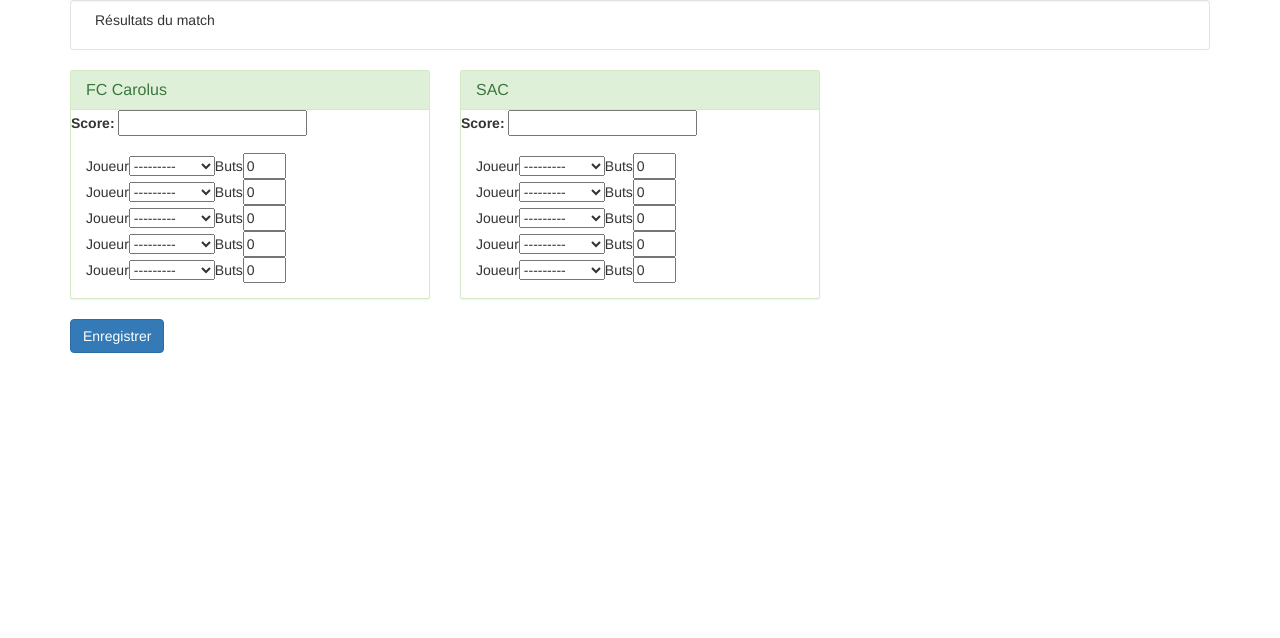
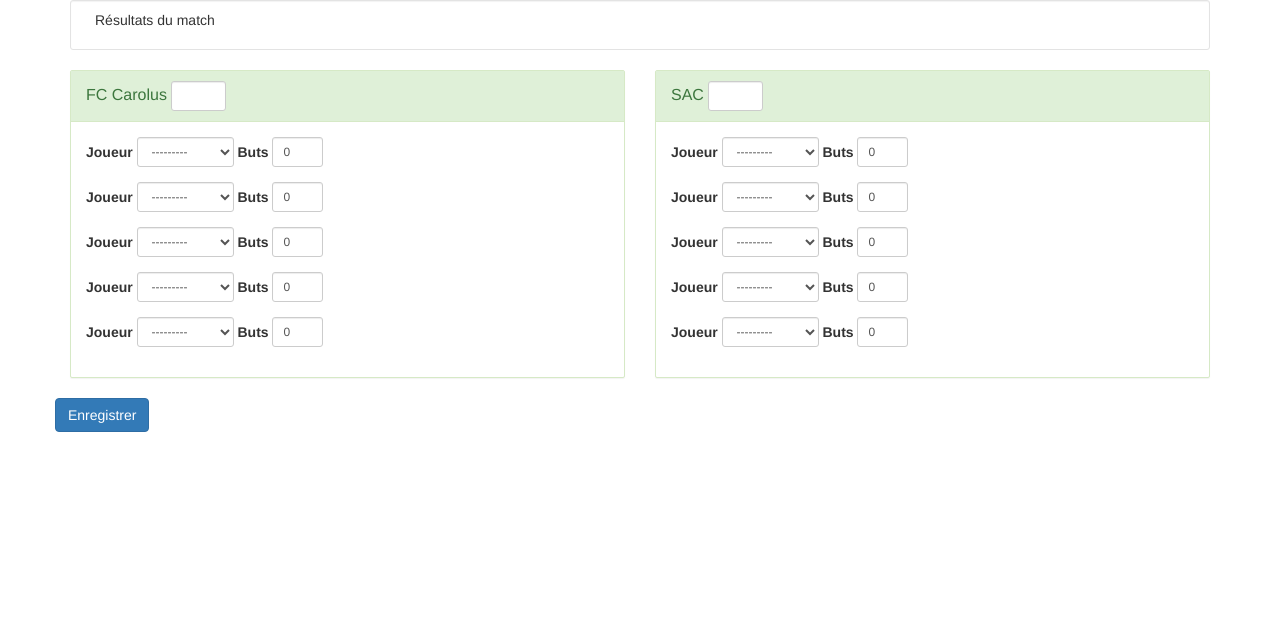
Before and after one commit to charlesdsp/fccarolus, a Django app: page /fcc/addResults in a window 1280 px wide. Shown: the part 52-690 px from the top of the page. Run offline with Django 3.2, Linux system fonts and the light colour scheme; data comes from the database, SQL or seed files in the repository; some libraries are stand-ins or nearby versions.

Commit message:
Mise en forme AddResults

```diff
--- a/fcc/forms.py
+++ b/fcc/forms.py
@@ -68,29 +68,44 @@ class ResultatTeamAForm(forms.ModelForm):
             model = Resultat
             fields = ('userFCC', 'buts',)
 
+    def __init__(self, *args, **kwargs):
+        super(ResultatTeamAForm, self).__init__(*args, **kwargs)
+        self.fields['userFCC'].widget.attrs.update({'class': 'form-control input-sm', 'style': "width: auto; display: inline;"})
+        self.fields['buts'].widget.attrs.update({'class': 'form-control input-sm', 'style': "width: auto; display: inline;"})
+
 
 class ResultatTeamBForm(forms.ModelForm):
     """Résultat d'un joueur de l'équipe B."""
 
     userFCC = forms.ModelChoiceField(queryset=UserFCC.objects.all(), label="Joueur")
-    buts = forms.IntegerField(widget=forms.TextInput(attrs={'size': 2}), initial=0)
+    buts = forms.IntegerField(widget=forms.TextInput(attrs={'size': 2, 'class': 'form-control input-sm'}), initial=0)
 
     class Meta:
         # Provide an association between the ModelForm and a model
             model = Resultat
             fields = ('userFCC', 'buts',)
 
+    def __init__(self, *args, **kwargs):
+        super(ResultatTeamBForm, self).__init__(*args, **kwargs)
+        self.fields['userFCC'].widget.attrs.update({'class': 'form-control input-sm', 'style': "width: auto; display: inline;"})
+        self.fields['buts'].widget.attrs.update({'class': 'form-control input-sm', 'style': "width: auto; display: inline;"})
+
 
 class ResultatMatchForm(forms.ModelForm):
     """Score du match."""
 
-    scoreA = forms.IntegerField(widget=forms.TextInput(attrs={'size': 2}), initial=0)
-    scoreB = forms.IntegerField(widget=forms.TextInput(attrs={'size': 2}), initial=0)
+    scoreA = forms.IntegerField(widget=forms.TextInput(attrs={'size': 2, 'class': 'form-control input-sm', 'style': "width: auto; display: inline;"}), initial=0)
+    scoreB = forms.IntegerField(widget=forms.TextInput(attrs={'size': 2, 'class': 'form-control input-sm', 'style': "width: auto; display: inline;"}), initial=0)
 
     class Meta:
         # Provide an association between the ModelForm and a model
             model = Match
             fields = ('scoreA', 'scoreB',)
+
+    def __init__(self, *args, **kwargs):
+        super(ResultatMatchForm, self).__init__(*args, **kwargs)
+        self.fields['scoreA'].widget.attrs.update({'class': 'form-control input-sm', })
+        self.fields['scoreA'].widget.attrs.update({'class': 'form-control input-sm'})
 
 
 class UserForm(forms.ModelForm):
--- a/fcc/templates/fcc/addResults.html
+++ b/fcc/templates/fcc/addResults.html
@@ -16,58 +16,46 @@
     {{ resultat_teamA_formset.management_form }}
     {{ resultat_teamB_formset.management_form }}
     <div class="row">
-        <div class="col-sm-4">
+        <div class="col-sm-6">
             <div class="panel panel-success">
                 <div class="panel-heading">
-                    <h3 class="panel-title">FC Carolus</h3>
+                    <h3 class="panel-title">FC Carolus
+                    <input class="form-control input-sm" style="width: 55px; display: inline;" required=true id="scoreA" type="number" name="scoreA" maxlength="2">
+                    </h3>
                 </div>
-                <label for="scoreA">Score: </label>
-                <input id="scoreA" type="number" name="scoreA" maxlength="2">
                 <div class="panel-body">
-                    <table>
                     {% for form in resultat_teamA_formset %}
-                        <tr>
+                        <div class="form-inline form-group">
                         {% for field in form.visible_fields %}
-                            <td>
-                                <table>
-                                    <tr><td>{{ field.label }}</td>
-                                    <td>{{ field }}</td></tr>
-                                </table>
-                            </td>
+                            <label class="control-label">{{ field.label }}</label>
+                            {{ field }}
                         {% endfor %}
-                        </tr>
+                        </div>
                     {% endfor %}
-                    </table>
                 </div>
             </div>
         </div>
-        <div class="col-sm-4">
+        <div class="col-sm-6">
             <div class="panel panel-success">
                 <div class="panel-heading">
-                    <h3 class="panel-title">SAC</h3>
+                    <h3 class="panel-title">SAC
+                    <input class="form-control input-sm" style="width: 55px; display: inline;" required=true id="scoreB" type="number" name="scoreB" maxlength="2">
+                    </h3>
                 </div>
-                <label for="scoreB">Score: </label>
-                <input id="scoreB" type="number" name="scoreB" maxlength="2">
                 <div class="panel-body">
-                    <table>
                     {% for form in resultat_teamB_formset %}
-                        <tr>
+                        <div class="form-inline form-group">
                         {% for field in form.visible_fields %}
-                            <td>
-                                <table>
-                                    <tr><td>{{ field.label }}</td>
-                                    <td>{{ field }}</td></tr>
-                                </table>
-                            </td>
+                            <label class="control-label">{{ field.label }}</label>
+                            {{ field }}
                         {% endfor %}
-                        </tr>
-                    {% endfor %}
-                    </table>
+                        </div>
+                        {% endfor %}
                 </div>
             </div>
         </div>
-    </div>
     <input class="btn btn-primary" type="submit" name="submit" value="Enregistrer" />
     </form>
 </div>
+</div>
 {% endblock content %}
```
